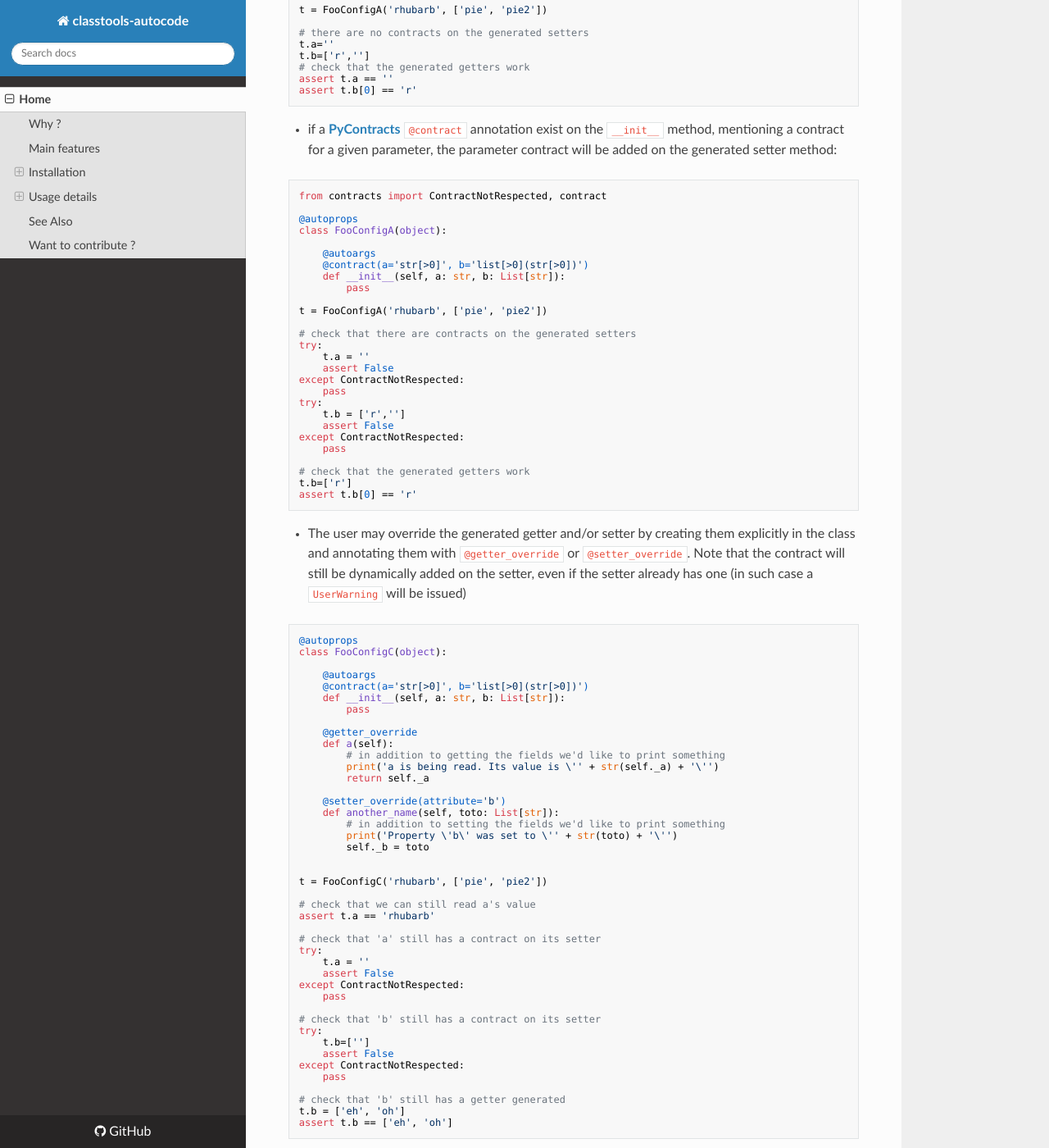
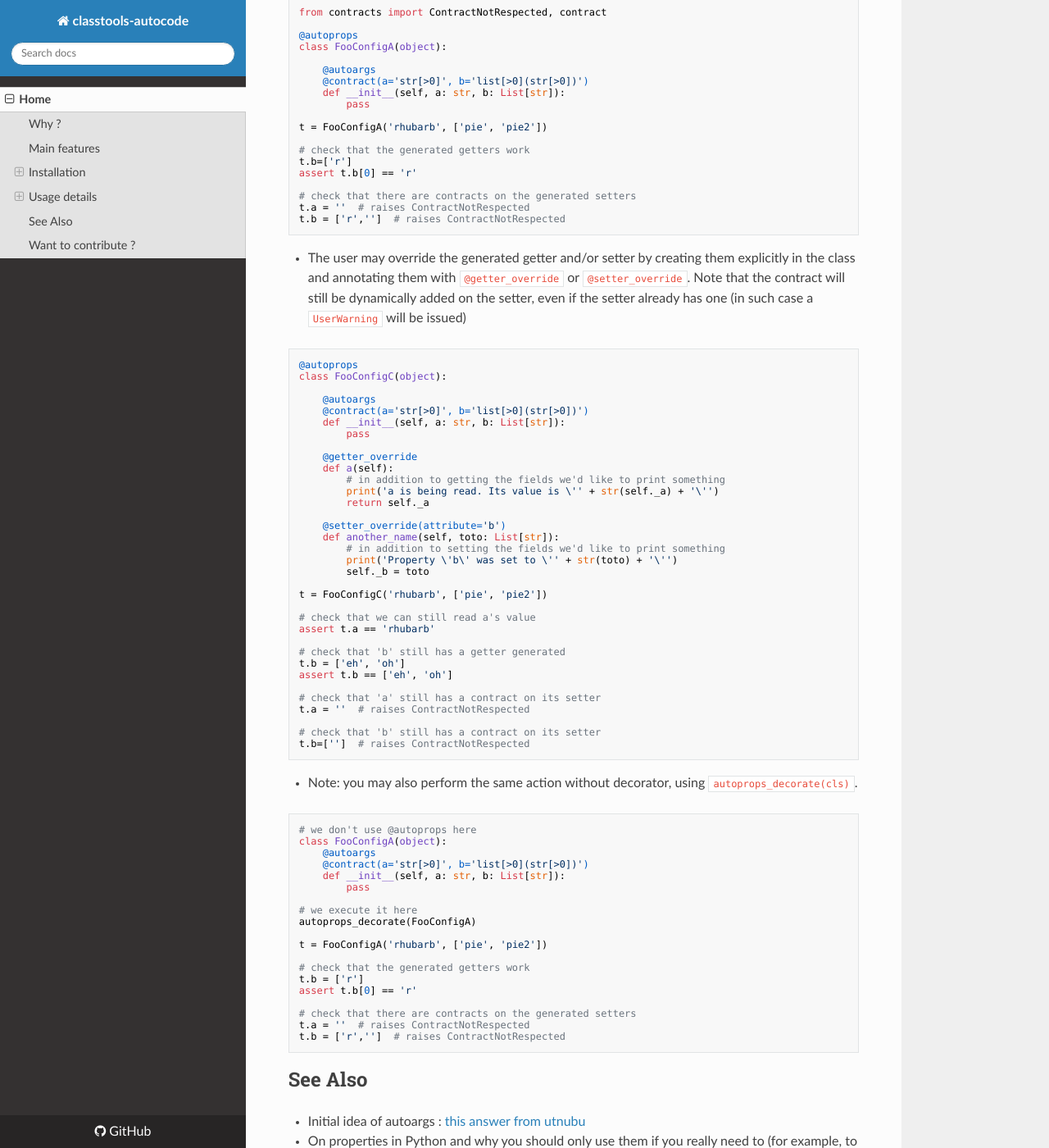
Before and after one commit to smarie/python-autoclass, an MkDocs documentation site: the page built from docs/index.md, in a window 1280 px wide and 1400 px high, scrolled down 6321 px. Shown: the whole window at 82% size. Built offline with MkDocs 1.6.1, drawn with Linux system fonts in a browser that asks for light colours; nearby versions of some CDN libraries; old or Windows-style settings are respelled for this version of MkDocs; some of the changed text lies outside the part shown.

Commit message:
* even less lines of code

````diff
--- a/docs/index.md
+++ b/docs/index.md
@@ -274,11 +274,7 @@ assert a.bar == 'pie'
 assert a.baz == 1
 assert a.verbose == False
 # -- check that a non-included field does not exist
-try:
-    print(a.foo)
-    assert False
-except AttributeError:
-    pass
+print(a.foo)# raises AttributeError
 ```
 
 * Explicit list of names to exclude:
@@ -295,21 +291,9 @@ a = C('rhubarb', 'pie', 1)
 # -- check that the fields exist and have the correct value
 assert a.foo == 'rhubarb'
 # -- check that the non-included fields do not exist
-try:
-    print(a.bar)
-    assert False
-except AttributeError:
-    pass
-try:
-    print(a.baz)
-    assert False
-except AttributeError:
-    pass
-try:
-    print(a.verbose)
-    assert False
-except AttributeError:
-    pass
+print(a.bar)  # raises AttributeError
+print(a.baz)  # raises AttributeError
+print(a.verbose)  # raises AttributeError
 ```
 
 
@@ -353,21 +337,13 @@ class FooConfigA(object):
 
 t = FooConfigA('rhubarb', ['pie', 'pie2'])
 
-# check that there are contracts on the generated setters
-try:
-    t.a = ''
-    assert False
-except ContractNotRespected:
-    pass
-try:
-    t.b = ['r','']
-    assert False
-except ContractNotRespected:
-    pass
-
 # check that the generated getters work
 t.b=['r']
 assert t.b[0] == 'r'
+
+# check that there are contracts on the generated setters
+t.a = ''  # raises ContractNotRespected
+t.b = ['r','']  # raises ContractNotRespected
 ```
 
 * The user may override the generated getter and/or setter by creating them explicitly in the class and annotating
@@ -394,29 +370,20 @@ class FooConfigC(object):
         print('Property \'b\' was set to \'' + str(toto) + '\'')
         self._b = toto
 
-
 t = FooConfigC('rhubarb', ['pie', 'pie2'])
 
 # check that we can still read a's value
 assert t.a == 'rhubarb'
 
-# check that 'a' still has a contract on its setter
-try:
-    t.a = ''
-    assert False
-except ContractNotRespected:
-    pass
-
-# check that 'b' still has a contract on its setter
-try:
-    t.b=['']
-    assert False
-except ContractNotRespected:
-    pass
-
 # check that 'b' still has a getter generated
 t.b = ['eh', 'oh']
 assert t.b == ['eh', 'oh']
+
+# check that 'a' still has a contract on its setter
+t.a = ''  # raises ContractNotRespected
+
+# check that 'b' still has a contract on its setter
+t.b=['']  # raises ContractNotRespected
 ```
 
 
@@ -435,21 +402,13 @@ autoprops_decorate(FooConfigA)
 
 t = FooConfigA('rhubarb', ['pie', 'pie2'])
 
-# check that there are contracts on the generated setters
-try:
-    t.a = ''
-    assert False
-except ContractNotRespected:
-    pass
-try:
-    t.b = ['r','']
-    assert False
-except ContractNotRespected:
-    pass
-
 # check that the generated getters work
 t.b = ['r']
 assert t.b[0] == 'r'
+
+# check that there are contracts on the generated setters
+t.a = ''  # raises ContractNotRespected
+t.b = ['r','']  # raises ContractNotRespected
 ```
 
 ## See Also
````
